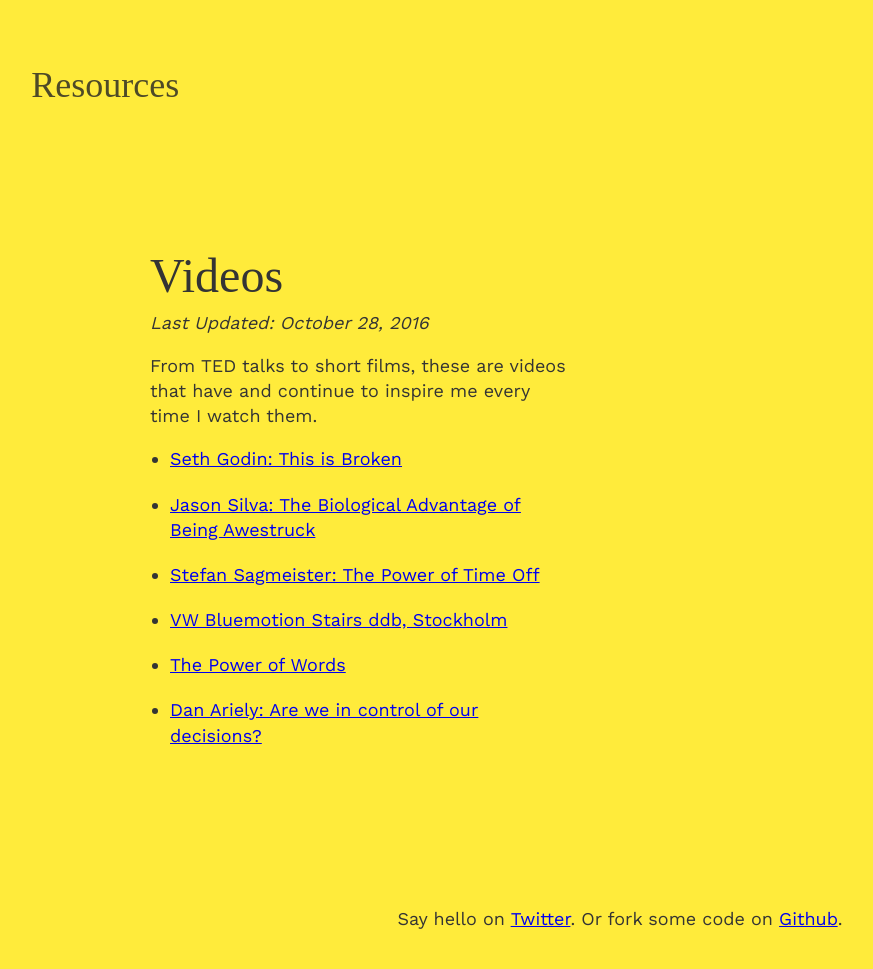
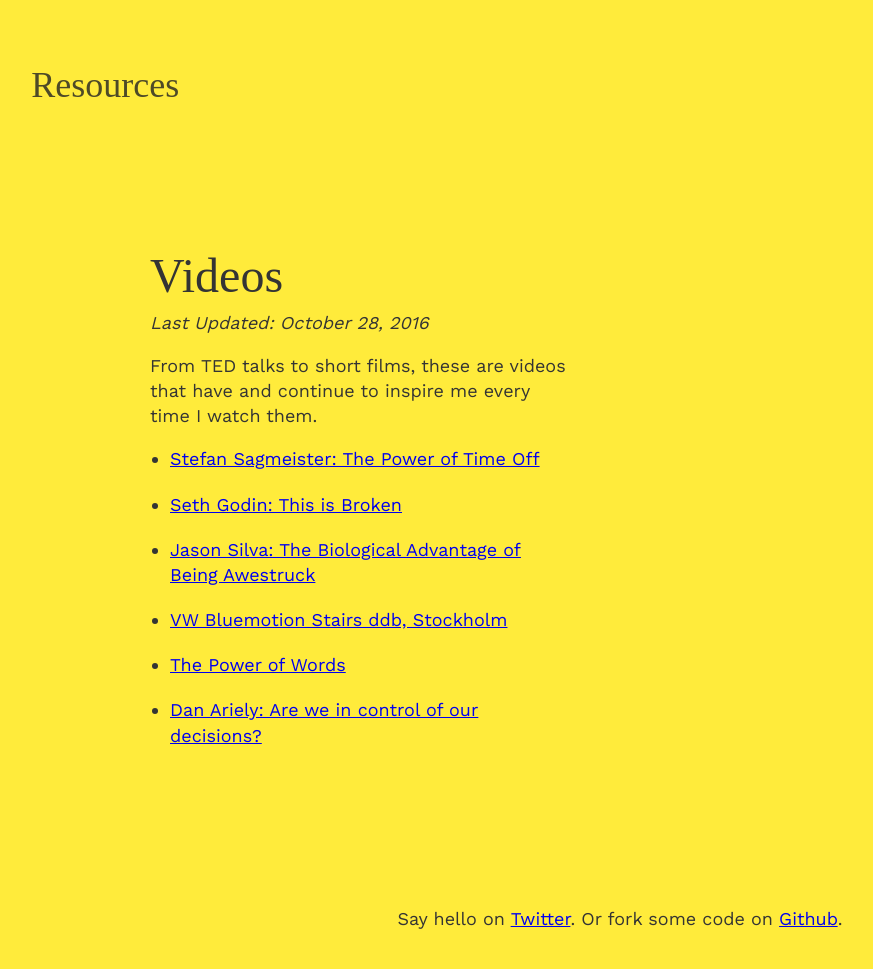
Before and after one commit to whosdustin/resources, a Jekyll site: the page built from _posts/2016-10-28-videos.markdown, in a window 1280 px wide. Shown: the whole page, without its empty margins (20-893 px from the left). Built offline with Jekyll 4.4.1, drawn with Linux system fonts in a browser that asks for light colours; some web fonts are replaced.

```diff
--- a/_posts/2016-10-28-videos.markdown
+++ b/_posts/2016-10-28-videos.markdown
@@ -4,12 +4,12 @@ date: 2016-10-28 11:33:00 -04:00
 categories:
 - Inspirational
 list:
+- title: 'Stefan Sagmeister: The Power of Time Off'
+  link: https://www.youtube.com/watch?v=MNuOmTQdFjA
 - title: 'Seth Godin: This is Broken'
   link: http://www.ted.com/talks/seth_godin_this_is_broken_1
 - title: 'Jason Silva: The Biological Advantage of Being Awestruck'
   link: https://vimeo.com/46264514
-- title: 'Stefan Sagmeister: The Power of Time Off'
-  link: https://www.youtube.com/watch?v=MNuOmTQdFjA
 - title: VW Bluemotion Stairs ddb, Stockholm
   link: https://www.youtube.com/watch?v=hISRlatcmX0
 - title: The Power of Words
```
